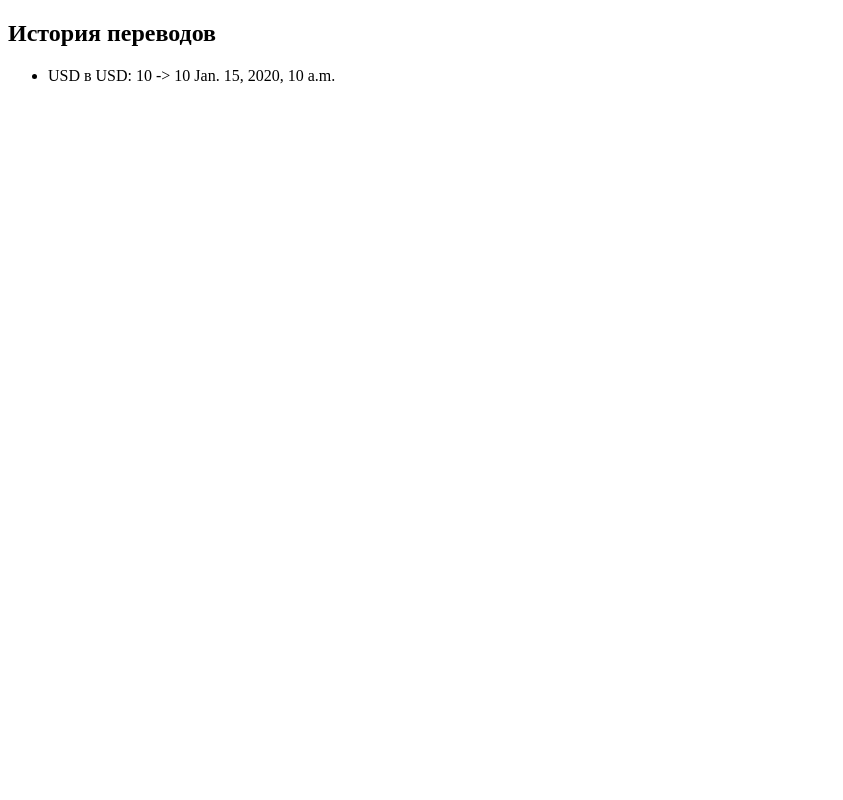
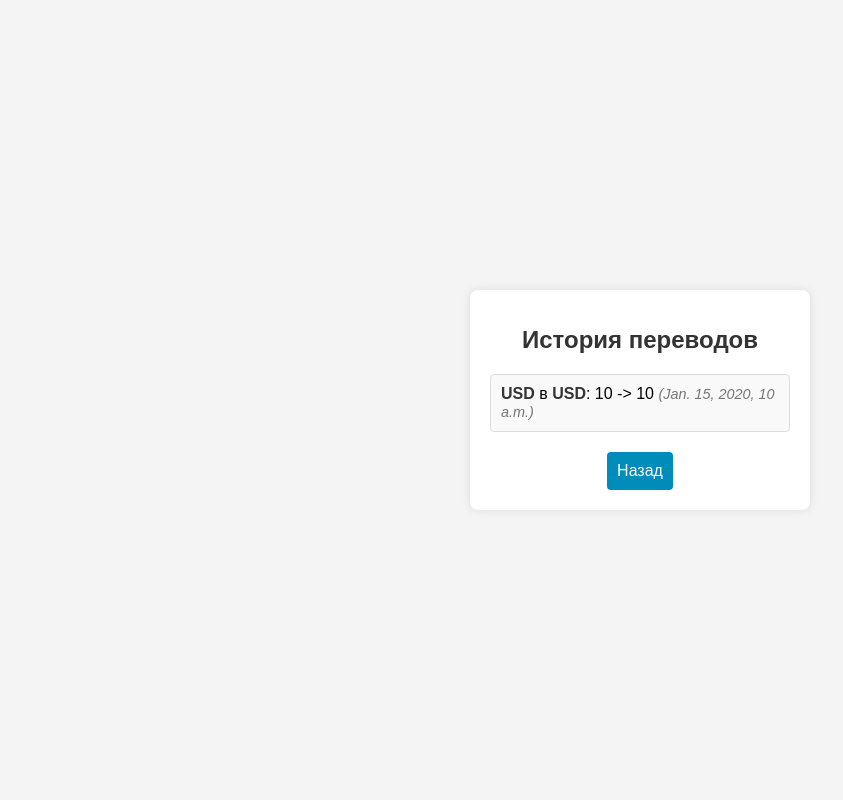
Before and after one commit to hopemask0/converter, a Django app: template currency_converter/cconverter/templates/converter/history.html in a window 1280 px wide. Shown: the whole page, without its empty margins (0-843 px from the left). Run offline with Django 4.2, Linux system fonts and the light colour scheme; the template is opened without the code that fills it: most values are stand-ins (such as "Sample title", 1, 10 or a date in 2020).

Commit message:
add result and history css

```diff
--- a/currency_converter/cconverter/templates/converter/history.html
+++ b/currency_converter/cconverter/templates/converter/history.html
@@ -3,13 +3,90 @@
 <head>
     <meta charset="UTF-8">
     <title>История</title>
+    <style>
+        body {
+            font-family: Arial, sans-serif;
+            background-color: #f4f4f4;
+            margin: 0;
+            padding: 0;
+            display: flex;
+            justify-content: center;
+            align-items: center;
+            height: 100vh;
+            flex-direction: column;
+        }
+        .container {
+            background-color: #fff;
+            padding: 20px;
+            border-radius: 8px;
+            box-shadow: 0 0 10px rgba(0, 0, 0, 0.1);
+            width: 300px;
+            text-align: center;
+        }
+        h1 {
+            margin-bottom: 20px;
+            font-size: 24px;
+            color: #333;
+        }
+        .history-list {
+            list-style-type: none;
+            padding: 0;
+            margin: 0;
+            text-align: left;
+        }
+        .history-list li {
+            background-color: #f9f9f9;
+            margin: 10px 0;
+            padding: 10px;
+            border-radius: 4px;
+            border: 1px solid #ddd;
+        }
+        .history-list li strong {
+            color: #333;
+        }
+        .history-list li em {
+            color: #777;
+            font-size: 0.9em;
+        }
+        button {
+            background-color: #4CAF50;
+            color: white;
+            padding: 10px;
+            border: none;
+            border-radius: 4px;
+            cursor: pointer;
+            font-size: 16px;
+            margin-top: 10px;
+        }
+        button:hover {
+            background-color: #45a049;
+        }
+        a button {
+            background-color: #008CBA;
+        }
+        a button:hover {
+            background-color: #007B9E;
+        }
+    </style>
 </head>
 <body>
-<h2>История переводов</h2>
-<ul>
-  {% for conversion in conversions %}
-    <li>{{ conversion.source_currency }} в {{ conversion.target_currency }}: {{ conversion.amount }} -> {{ conversion.converted_amount }} {{ conversion.timestamp }}</li>
-  {% endfor %}
-</ul>
+    <div class="container">
+        <h1>История переводов</h1>
+        <ul class="history-list">
+            {% for conversion in conversions %}
+                <li>
+                    <strong>{{ conversion.source_currency }}</strong> в
+                    <strong>{{ conversion.target_currency }}</strong>:
+                    {{ conversion.amount }} -> {{ conversion.converted_amount }}
+                    <em>({{ conversion.timestamp }})</em>
+                </li>
+            {% endfor %}
+        </ul>
+
+        <!-- Кнопка "Назад" -->
+        <a href="{% url 'convert_currency' %}">
+            <button>Назад</button>
+        </a>
+    </div>
 </body>
 </html>
```
Also changed, not shown: currency_converter/cconverter/templates/converter/result.html (+62 -1 lines).
